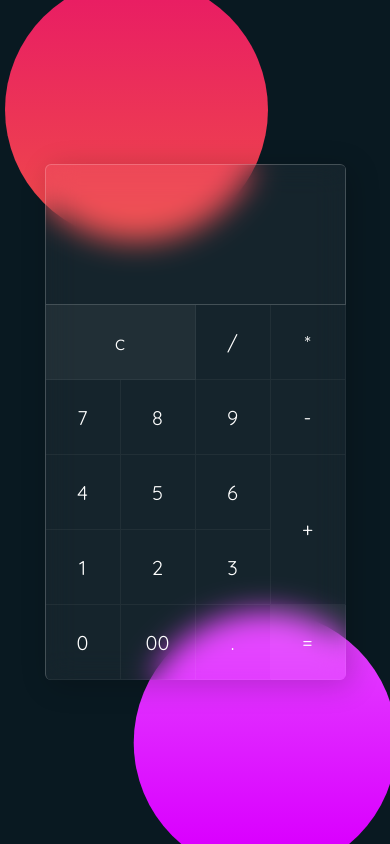
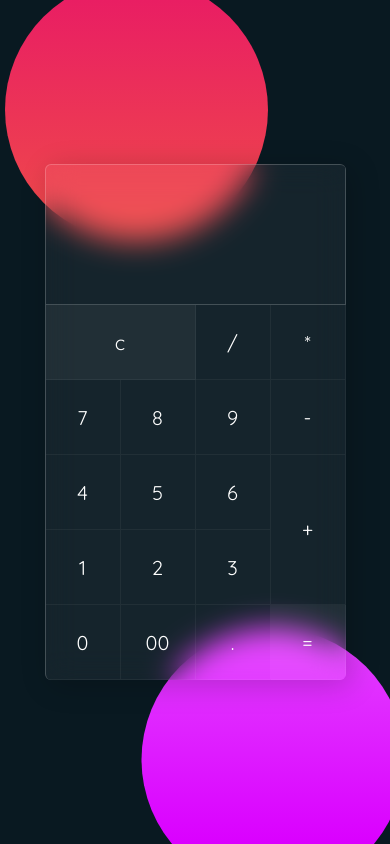
Before and after one commit to mukutdev/Glassmorphism-Calculator, a plain HTML site: page index.html in a window 390 px wide. Drawn offline with Linux system fonts and the light colour scheme.

Commit message:
responsive issue fixed

```diff
--- a/style.css
+++ b/style.css
@@ -32,7 +32,7 @@ body::after{
     width: 100%;
     height: 100%;
     background: linear-gradient(#fff,#da00ff);
-    clip-path: circle(20% at 68% 88%);
+    clip-path: circle(20% at 70% 90%);
 }
 .container{
     position: relative;
```
